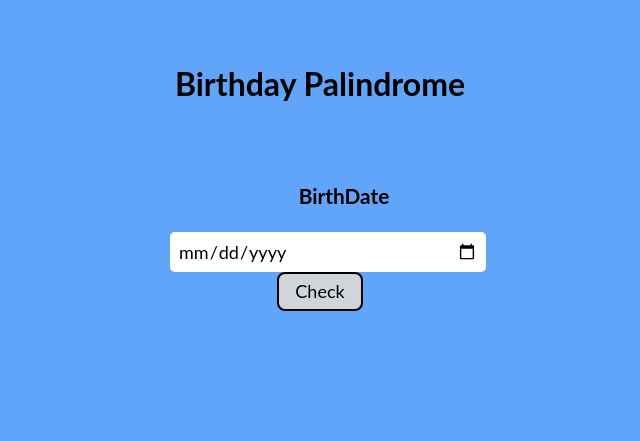
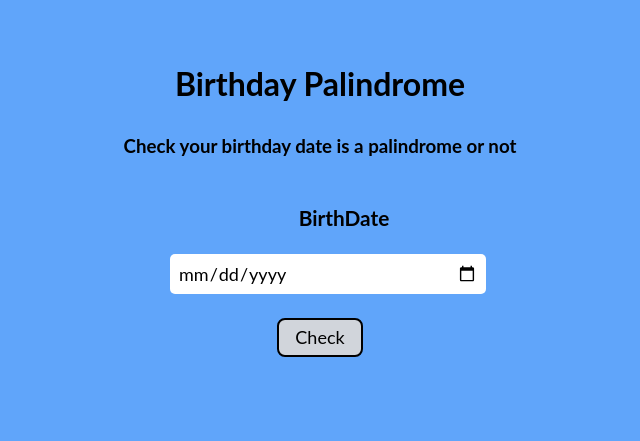
Before and after one commit to NandhiniKrishnamoorthy/birthday-palindrome, a plain HTML site: page index.html in a window 1280 px wide. Shown: the top 441 px of the page, without its empty margins (320-960 px from the left). Drawn offline with Linux system fonts and the light colour scheme.

Commit message:
Docs: Added styles

```diff
--- a/index.html
+++ b/index.html
@@ -10,6 +10,7 @@
 </head>
 <body>
     <nav>Birthday Palindrome</nav>
+    <h3>Check your birthday date is a palindrome or not</h3>
     <div class="container">
         <label for="date-of-birth">BirthDate</label>
         <input type="date" id="date-of-birth">
--- a/styles.css
+++ b/styles.css
@@ -16,6 +16,10 @@ body {
     margin: 0px;
 }
 
+h3{
+    text-align:center;
+    margin:auto;
+}
 * {
     font-family: "Lato", sans-serif;
 }
@@ -55,10 +59,7 @@ input {
     border: transparent;
     font-size: large;
     margin: auto;
-}
-
-#lucky-number {
-    margin-bottom: 1.5rem;
+    margin-bottom:1.5rem;
 }
 
 #check-birthdate {
```
